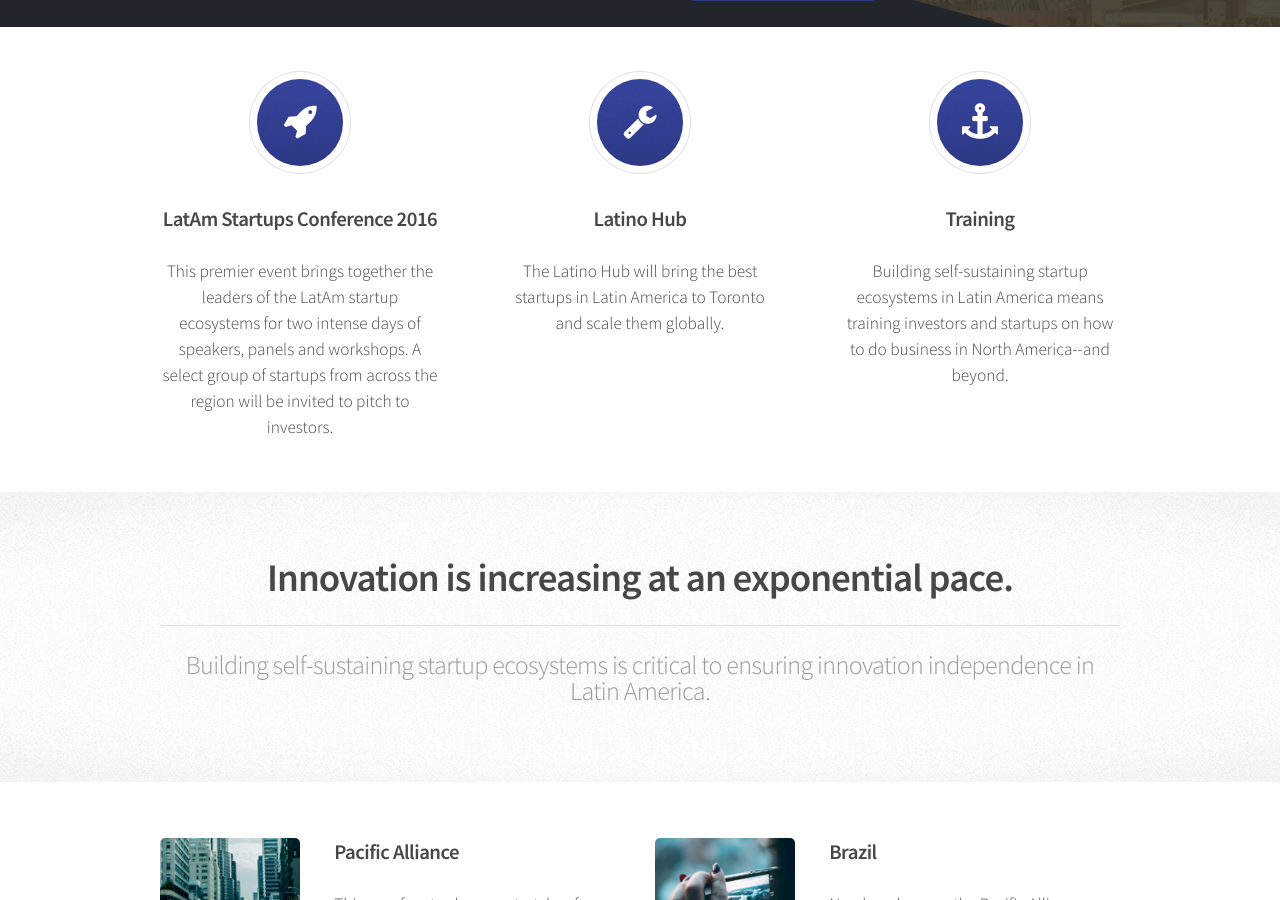
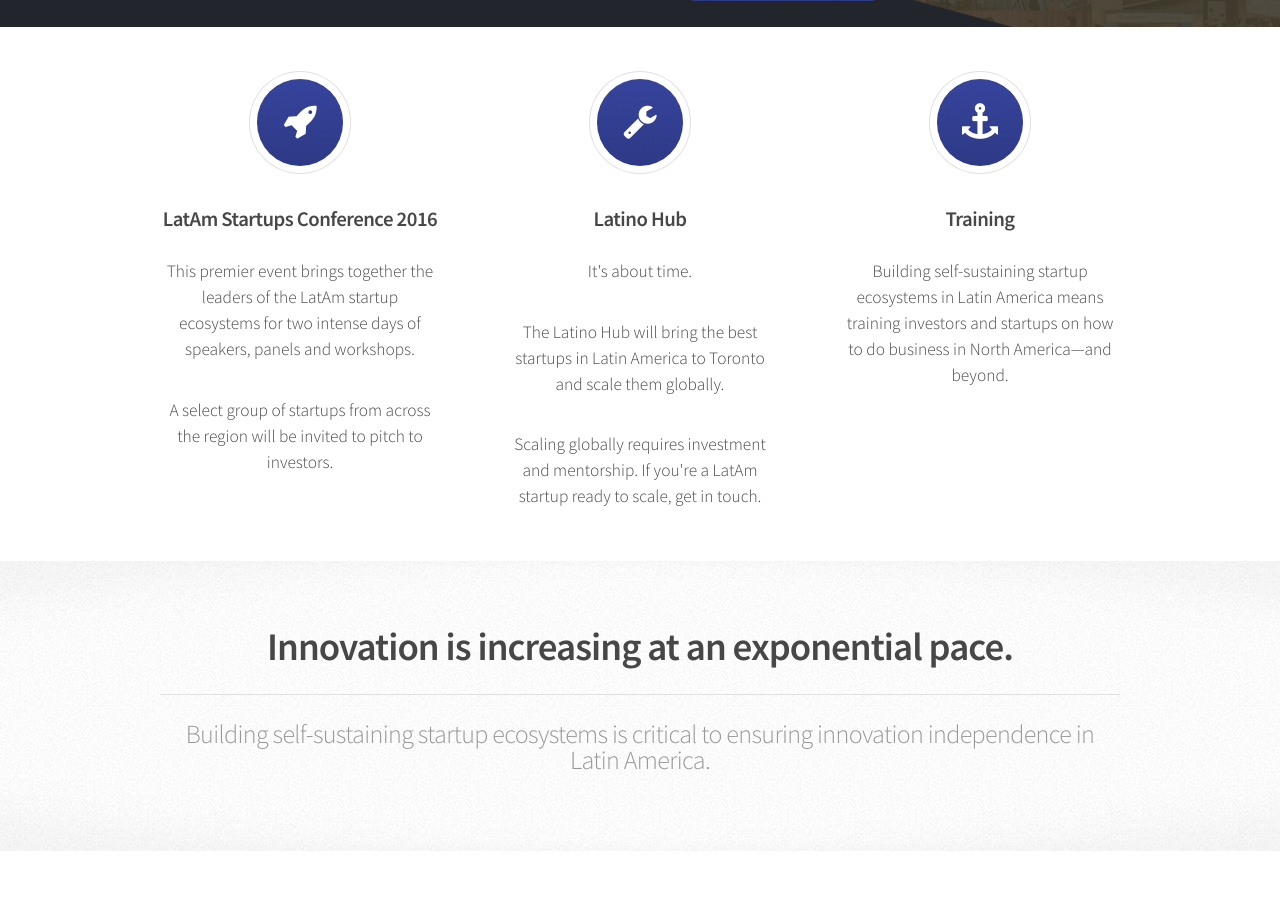
Before and after one commit to LatAmStartups/LatAmStartups.github.io, a Jekyll site: the page built from index.html, in a window 1280 px wide and 900 px high, scrolled down 506 px. Built offline with Jekyll 4.4.1, drawn with Linux system fonts in a browser that asks for light colours; the list of posts is cut into pages by our own code.

Commit message:
updated icon blurbs

```diff
--- a/index.html
+++ b/index.html
@@ -19,21 +19,25 @@ layout: default
 					<div class="box highlight">
 						<i class="icon major fa-rocket"></i>
 						<h3>LatAm Startups Conference 2016</h3>
-						<p>This premier event brings together the leaders of the LatAm startup ecosystems for two intense days of speakers, panels and workshops. A select group of startups from across the region will be invited to pitch to investors.</p>
+						<p>This premier event brings together the leaders of the LatAm startup ecosystems for two intense days of speakers, panels and workshops.
+</p>
+<p>A select group of startups from across the region will be invited to pitch to investors.</p>
 					</div>
 				</section>
 				<section class="4u">
 					<div class="box highlight">
 						<i class="icon major fa-wrench"></i>
 						<h3>Latino Hub</h3>
+						<p>It's about time.</p>
 						<p>The Latino Hub will bring the best startups in Latin America to Toronto and scale them globally.</p>
+						<p>Scaling globally requires investment and mentorship. If you're a LatAm startup ready to scale, get in touch.</p>
 					</div>
 				</section>
 				<section class="4u">
 					<div class="box highlight">
 						<i class="icon major fa-anchor"></i>
 						<h3>Training</h3>
-						<p>Building self-sustaining startup ecosystems in Latin America means training investors and startups on how to do business in North America--and beyond.</p>
+						<p>Building self-sustaining startup ecosystems in Latin America means training investors and startups on how to do business in North America&mdash;and beyond.</p>
 					</div>
 				</section>
 			</div>
```
